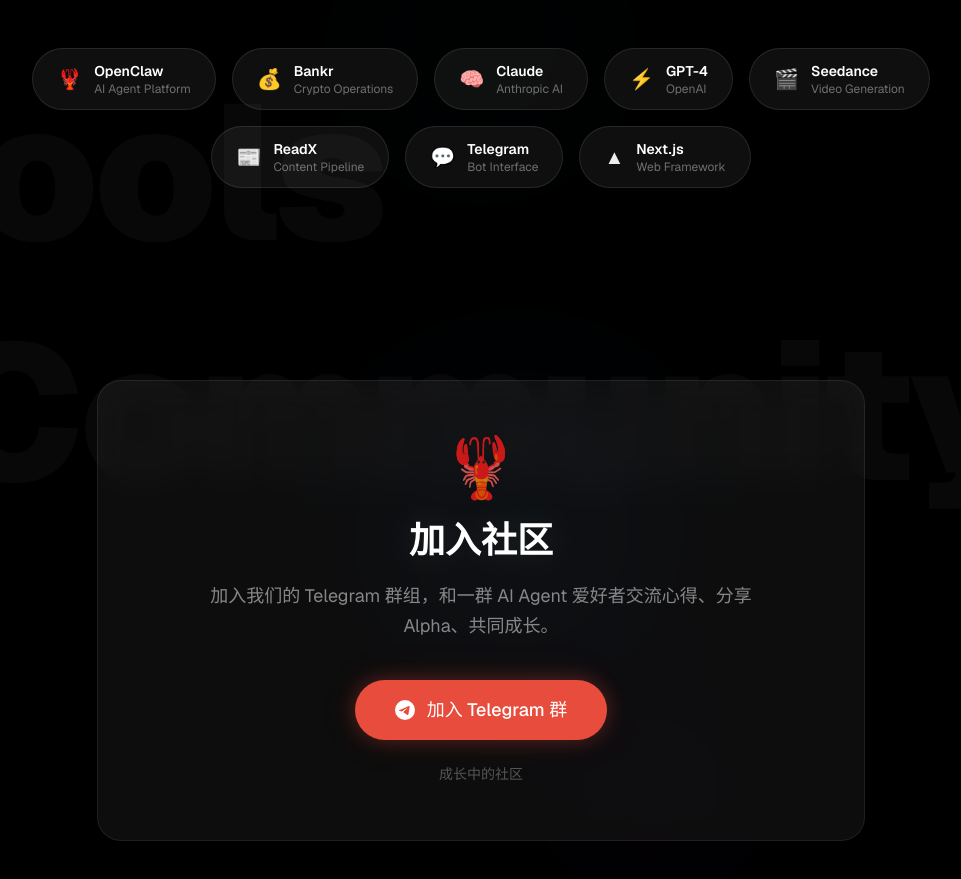
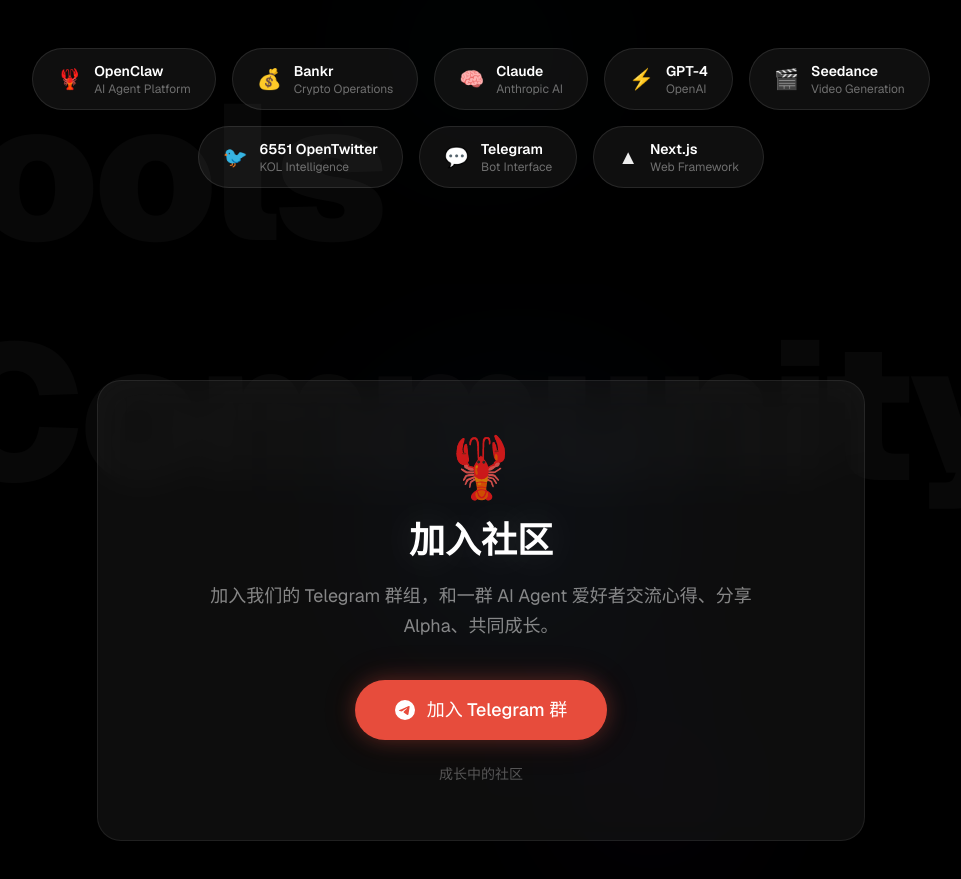
Before and after one commit to nicksenround1/lobster-farmer, a Next.js app: page / in a window 1280 px wide. Shown: the part 3140-4019 px from the top of the page, without its empty margins (159-1120 px from the left). Built offline with nearby package versions, Linux system fonts and the light colour scheme.

Commit message:
fix: ReadX → 6551 OpenTwitter; update Alpha Matrix SKILL.md

```diff
--- a/src/app/products/page.tsx
+++ b/src/app/products/page.tsx
@@ -16,9 +16,10 @@
       ["ShadowOps Manual\n（安全手册）", "❌", "✅ 防注入 / 私钥保护 / 高危确认", "✅ 同 Persona"],
       ["memoryFlush 配置", "✅ 配置片段", "✅ 已集成到完整系统", "✅ 同 Persona"],
       ["Alpha Matrix", "基础版（概念演示）", "✅ Pro 版（35+ KOL 实时监控）", "✅ 同 Persona"],
+
       ["Twitter Skill", "❌", "✅ 病毒式内容创作 + 自动发帖", "✅ 同 Persona"],
       ["Security Scan", "❌", "✅ 每周自动安全审计", "✅ 同 Persona"],
-      ["ReadX 集成", "❌", "✅ 直接读取任意推文", "✅ 同 Persona"],
+      ["6551 推特集成", "❌", "✅ 直接读取任意 KOL 推文", "✅ 同 Persona"],
       ["DX Terminal 指南", "✅ 入门版", "✅ 完整参与指南", "✅ 同 Persona"],
       ["Cron Jobs", "✅ 8 个模板", "✅ 预配置（心跳/Alpha/安全扫描）", "✅ 同 Persona"],
       ["40 页实战指南 PDF", "❌", "❌", "✅ 从零到一完整教程"],
@@ -39,7 +40,7 @@
       ["Alpha Matrix", "Basic (concept demo)", "✅ Pro (35+ KOL real-time monitoring)", "✅ Same as Persona"],
       ["Twitter Skill", "❌", "✅ Viral content creation + auto-posting", "✅ Same as Persona"],
       ["Security Scan", "❌", "✅ Weekly auto security audit", "✅ Same as Persona"],
-      ["ReadX Integration", "❌", "✅ Read any tweet directly", "✅ Same as Persona"],
+      ["6551 Twitter Integration", "❌", "✅ Read any KOL tweet directly", "✅ Same as Persona"],
       ["DX Terminal Guide", "✅ Intro", "✅ Full participation guide", "✅ Same as Persona"],
       ["Cron Jobs", "✅ 8 templates", "✅ Pre-configured (heartbeat/Alpha/security)", "✅ Same as Persona"],
       ["40-page Guide PDF", "❌", "❌", "✅ Zero-to-one complete tutorial"],
--- a/src/components/Tools.tsx
+++ b/src/components/Tools.tsx
@@ -8,7 +8,7 @@
   { name: "Claude", desc: "Anthropic AI", emoji: "🧠" },
   { name: "GPT-4", desc: "OpenAI", emoji: "⚡" },
   { name: "Seedance", desc: "Video Generation", emoji: "🎬" },
-  { name: "ReadX", desc: "Content Pipeline", emoji: "📰" },
+  { name: "6551 OpenTwitter", desc: "KOL Intelligence", emoji: "🐦" },
   { name: "Telegram", desc: "Bot Interface", emoji: "💬" },
   { name: "Next.js", desc: "Web Framework", emoji: "▲" },
 ];
--- a/src/data/products.ts
+++ b/src/data/products.ts
@@ -260,7 +260,7 @@
         "🎁 Daily Briefing — 天气 + 日历 + Crypto 价格",
         "🎁 Twitter Skill — 内容创作 + 自动发帖",
         "🎁 Security Scan — 系统安全审计",
-        "🎁 ReadX 集成说明",
+        "🎁 6551 OpenTwitter 集成说明",
         "🎁 DX Terminal PRO 参与指南（🆕 Agentic Trading）",
         "预配置 Cron Jobs（心跳/Alpha 报告/安全扫描）",
         "完整 README + 安装指南",
@@ -274,7 +274,7 @@
         "🎁 Daily Briefing — Weather + Calendar + Crypto prices",
         "🎁 Twitter Skill — Content creation + Auto posting",
         "🎁 Security Scan — System security audit",
-        "🎁 ReadX integration guide",
+        "🎁 6551 OpenTwitter integration guide",
         "🎁 DX Terminal PRO participation guide (🆕 Agentic Trading)",
         "Pre-configured Cron Jobs (heartbeat / Alpha report / security scan)",
         "Complete README + Installation guide",
@@ -363,10 +363,10 @@
         },
       },
       {
-        name: "ReadX",
+        name: "6551 OpenTwitter",
         desc: {
-          zh: "Twitter/X 内容抓取集成，让你的 Agent 能直接读取任意推文和 Timeline 内容。",
-          en: "Twitter/X content scraping integration — lets your Agent directly read any tweet and Timeline content.",
+          zh: "6551 OpenTwitter 集成，让你的 Agent 能直接读取任意 KOL 推文和 Timeline 内容。",
+          en: "6551 OpenTwitter integration — lets your Agent directly read any KOL tweets and Timeline content.",
         },
       },
       {
@@ -418,8 +418,8 @@
         version: "3.1.0",
         date: "2025-02-18",
         desc: {
-          zh: "新增 ReadX 集成，优化 Alpha Matrix Pro 情报格式",
-          en: "Added ReadX integration, optimized Alpha Matrix Pro intel format",
+          zh: "新增 6551 OpenTwitter 集成，优化 Alpha Matrix Pro 情报格式",
+          en: "Added 6551 OpenTwitter integration, optimized Alpha Matrix Pro intel format",
         },
       },
       {
@@ -581,10 +581,10 @@
         },
       },
       {
-        name: "ReadX",
+        name: "6551 OpenTwitter",
         desc: {
-          zh: "Twitter/X 内容抓取集成（Persona 内含）",
-          en: "Twitter/X content scraping integration (included in Persona)",
+          zh: "6551 OpenTwitter 集成（Persona 内含）",
+          en: "6551 OpenTwitter integration (included in Persona)",
         },
       },
     ],
```
